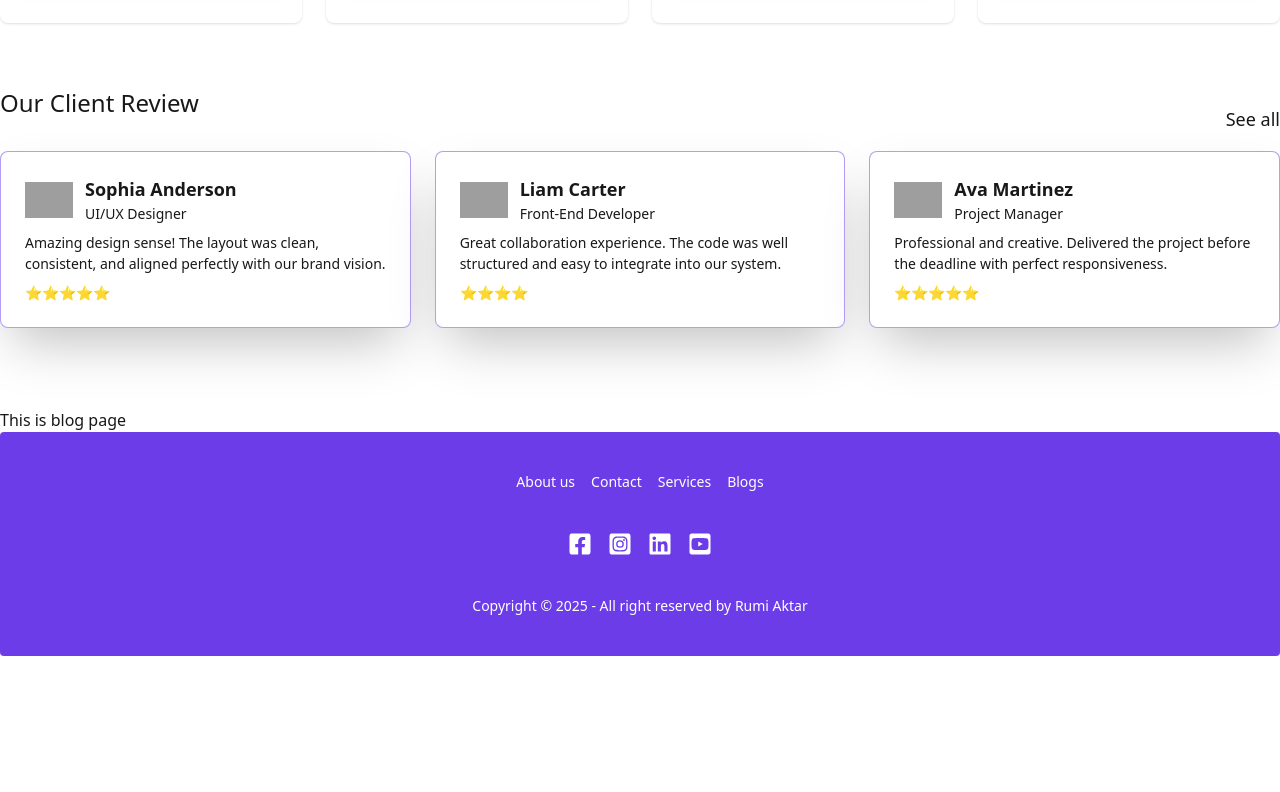
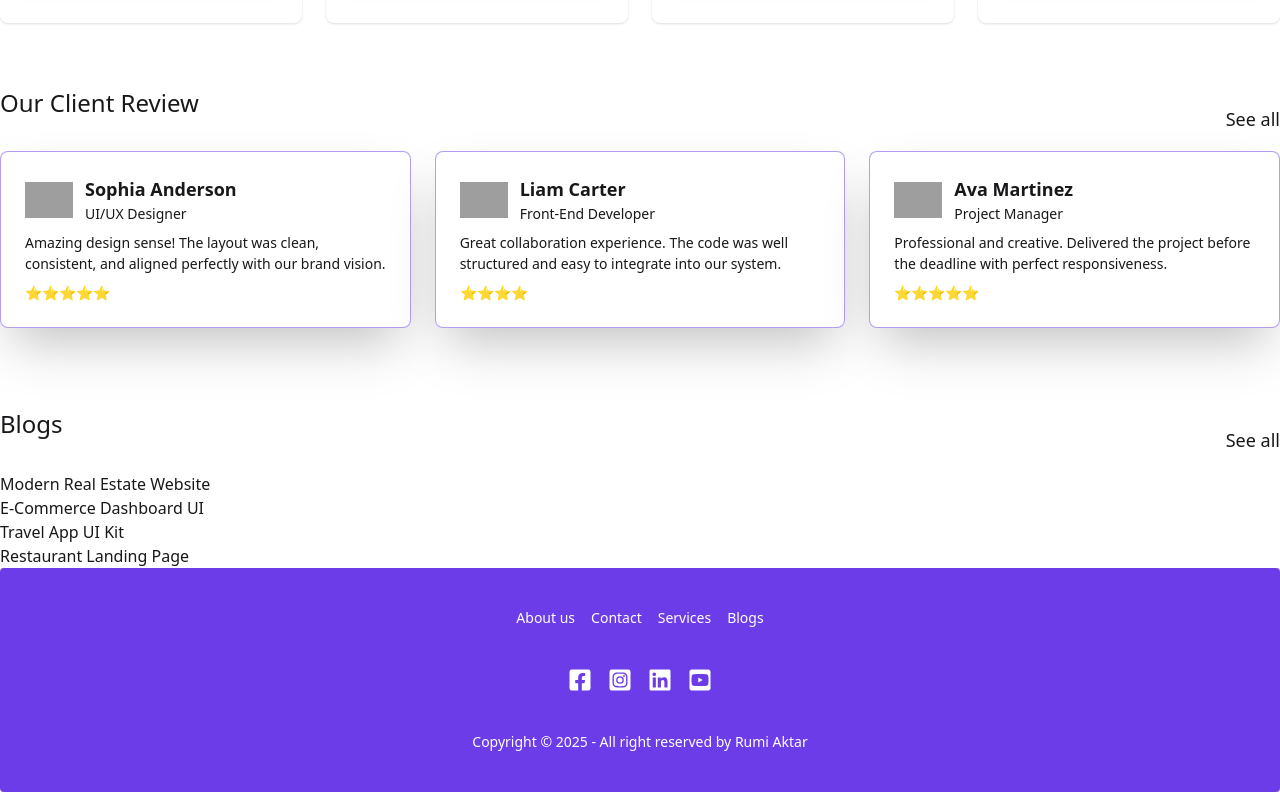
Before and after one commit to cerumiaktar/marketing-agency-website-react, a React (Vite) app: page / in a window 1280 px wide. Shown: the part 3077-3869 px from the top of the page. Before the commit the page ends 3733 px from the top, so only its background shows below. Built offline with nearby package versions, Linux system fonts and the light colour scheme; grey boxes are pictures that could not be loaded.

Commit message:
update blog section

```diff
--- a/src/pages/Home/Blogs/Blog.jsx
+++ b/src/pages/Home/Blogs/Blog.jsx
@@ -1,9 +1,10 @@
 
 
-const Blog = () => {
+const Blog = ({blog}) => {
+    const {id, img, title, description} = blog;
     return (
         <div>
-
+            <h1>{title}</h1>
         </div>
     );
 };
--- a/src/pages/Home/Blogs/Blogs.jsx
+++ b/src/pages/Home/Blogs/Blogs.jsx
@@ -1,9 +1,26 @@
+import { useEffect, useState } from "react";
+import Blog from "./Blog";
 
 
 const Blogs = () => {
+    const [blogs, setBlogs] = useState([]);
+
+    useEffect(()=>{
+        fetch('blogs.json')
+        .then(res =>res.json())
+        .then(data=>setBlogs(data))
+    } ,[])
     return (
-        <div>
-            <h1>This is blog page</h1>
+        <div className="container mx-auto">
+            <div className="flex items-center justify-between">
+                <h1 class="text-2xl font-medium mb-8 dark:text-black">Blogs</h1>
+                <p className="text-lg">See all</p>
+            </div>
+            <div className="">
+                {
+                    blogs.map((blog)=><Blog blog={blog}></Blog>)
+                }
+            </div>
         </div>
     );
 };
```
